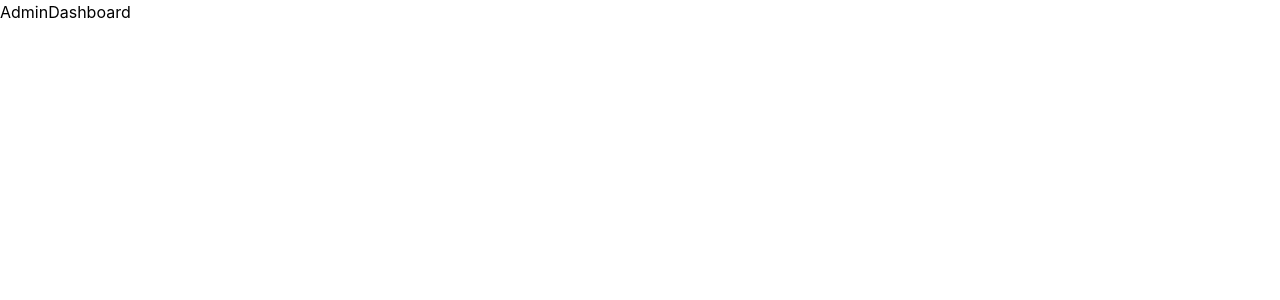
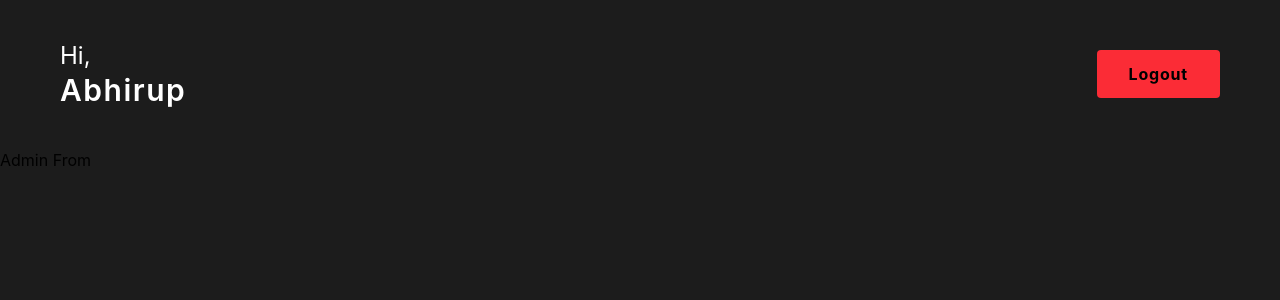
Before and after one commit to AbhirupRoy27/employee-management-system, a React (Vite) app: page /Admin in a window 1280 px wide. Shown: the top 300 px of the page. Built offline with nearby package versions, Linux system fonts and the light colour scheme.

Commit message:
feat(admin): start the work on admin dashboard.
- add context to check isAdmin, and the take to the dashboard.

- used useNavigate() hook to navigate between routes.

```diff
--- a/src/Components/Auth/Login/Form.jsx
+++ b/src/Components/Auth/Login/Form.jsx
@@ -1,9 +1,11 @@
 import { useState } from 'react'
+import { useNavigate } from 'react-router-dom'
 
-function Form() {
+function Form(props) {
   const [email, setEmail] = useState('')
   const [pass, setPass] = useState('')
   const [doRemember, setDoRemember] = useState(false)
+  const navigate = useNavigate()
 
   const handleSubmit = (e) => {
     e.preventDefault()
@@ -17,6 +19,8 @@ function Form() {
     })
     setEmail('')
     setPass('')
+    if (props.isAdmin) return navigate('/Employee')
+    navigate('/admin')
   }
   return (
     <div className="w-[93%] sm:w-[80%]  lg:w-[75%] xl:w-[60%] flex flex-col">
--- /dev/null
+++ b/src/Components/Dashboard/Admin/AdminForm.jsx
@@ -0,0 +1,11 @@
+import React from 'react'
+
+function AdminForm() {
+  return (
+    <div>
+      <h1>Admin From</h1>
+    </div>
+  )
+}
+
+export default AdminForm
--- /dev/null
+++ b/src/Components/Dashboard/Common/Header.jsx
@@ -0,0 +1,17 @@
+import React from 'react'
+
+function Header() {
+  return (
+    <div className="flex py-5 px-4 sm:py-10 sm:px-15 justify-between items-center min-w-[354px]">
+      <div className="text-white">
+        <h2 className="text-2xl">Hi,</h2>
+        <h1 className="text-3xl tracking-wider font-semibold">Abhirup</h1>
+      </div>
+      <button className="bg-red-500 hover:bg-red-600 px-4 py-1.5 sm:px-8 sm:py-3 h-max rounded font-bold tracking-wider active:scale-102">
+        Logout
+      </button>
+    </div>
+  )
+}
+
+export default Header
--- /dev/null
+++ b/src/Context/Usercontext.jsx
@@ -0,0 +1,16 @@
+import { createContext, useContext, useState } from 'react'
+
+const UserContext = createContext()
+
+export default function UsercontextProvider({ children }) {
+  const [isAdmin, setIsAdmin] = useState(false)
+  return (
+    <UserContext.Provider value={{ isAdmin, setIsAdmin }}>
+      {children}
+    </UserContext.Provider>
+  )
+}
+
+export const useUserContext = () => {
+  return useContext(UserContext)
+}
--- a/src/Page/Auth/Login.jsx
+++ b/src/Page/Auth/Login.jsx
@@ -1,19 +1,20 @@
-import React, { useState } from 'react'
+import React from 'react'
 import Image from '../../Components/Auth/Login/Image'
 import TopText from '../../Components/Auth/Login/TopText'
 import Form from '../../Components/Auth/Login/Form'
 import LoginType from './LoginType'
+import { useUserContext } from '../../Context/Usercontext'
 
 function Login() {
-  const [isEmp, setIsEmp] = useState(true)
+  const { isAdmin, setIsAdmin } = useUserContext()
   return (
     <div className=" bg-black h-screen w-screen flex flex-col lg:flex-row text-white min-w-[354px]">
       <Image />
       <div className="flex flex-col w-full lg:w-3/5 mt-10 lg:mt-0 justify-start lg:justify-center items-center h-full p-2">
-        <LoginType setIsEmp={setIsEmp} isEmp={isEmp} />
+        <LoginType setIsAdmin={setIsAdmin} isAdmin={isAdmin} />
         <div className="w-full lg:w-[80%] flex flex-col gap-4 justify-center items-center mt-10">
-          <TopText text={isEmp ? 'Employee' : 'Admin'} />
-          <Form />
+          <TopText text={isAdmin ? 'Employee' : 'Admin'} />
+          <Form isAdmin={isAdmin} />
         </div>
       </div>
     </div>
--- a/src/Page/Auth/LoginType.jsx
+++ b/src/Page/Auth/LoginType.jsx
@@ -3,17 +3,17 @@ function LoginType(props) {
     <div className="flex bg-gray-100 rounded-full w-max">
       <h3
         className={`w-1/2 flex items-center justify-center font-bold transform transition-colors duration-600 ${
-          props.isEmp ? 'text-emerald-700' : 'bg-gray-300 text-black'
+          props.isAdmin ? 'text-emerald-700' : 'bg-gray-300 text-black'
         } text-sm cursor-pointer active:scale-101 py-3 px-6 rounded-full`}
-        onClick={() => props.setIsEmp(false)}
+        onClick={() => props.setIsAdmin(false)}
       >
         Admin Login
       </h3>
       <h3
         className={`w-1/2 flex items-center justify-center font-bold text-sm cursor-pointer active:scale-101 py-3 px-6 rounded-full text-nowrap ${
-          props.isEmp ? 'bg-gray-300 text-black' : 'text-emerald-700'
+          props.isAdmin ? 'bg-gray-300 text-black' : 'text-emerald-700'
         }`}
-        onClick={() => props.setIsEmp(true)}
+        onClick={() => props.setIsAdmin(true)}
       >
         Employee Login
       </h3>
--- a/src/Page/Dashboard/AdminDashboard.jsx
+++ b/src/Page/Dashboard/AdminDashboard.jsx
@@ -1,9 +1,12 @@
 import React from 'react'
+import Header from '../../Components/Dashboard/Common/Header'
+import AdminForm from '../../Components/Dashboard/Admin/AdminForm'
 
 function AdminDashboard() {
   return (
-    <div>
-      <h1>AdminDashboard</h1>
+    <div className="bg-[#1C1C1C] min-h-screen min-w-[354px]">
+      <Header />
+      <AdminForm />
     </div>
   )
 }
--- a/src/main.jsx
+++ b/src/main.jsx
@@ -3,11 +3,15 @@ import { createRoot } from 'react-dom/client'
 import './index.css'
 import App from './App.jsx'
 import { BrowserRouter } from 'react-router-dom'
+import Usercontext from './Context/Usercontext.jsx'
+import UsercontextProvider from './Context/Usercontext.jsx'
 
 createRoot(document.getElementById('root')).render(
   <>
     <BrowserRouter>
-      <App />
+      <UsercontextProvider>
+        <App />
+      </UsercontextProvider>
     </BrowserRouter>
   </>
 )
```
